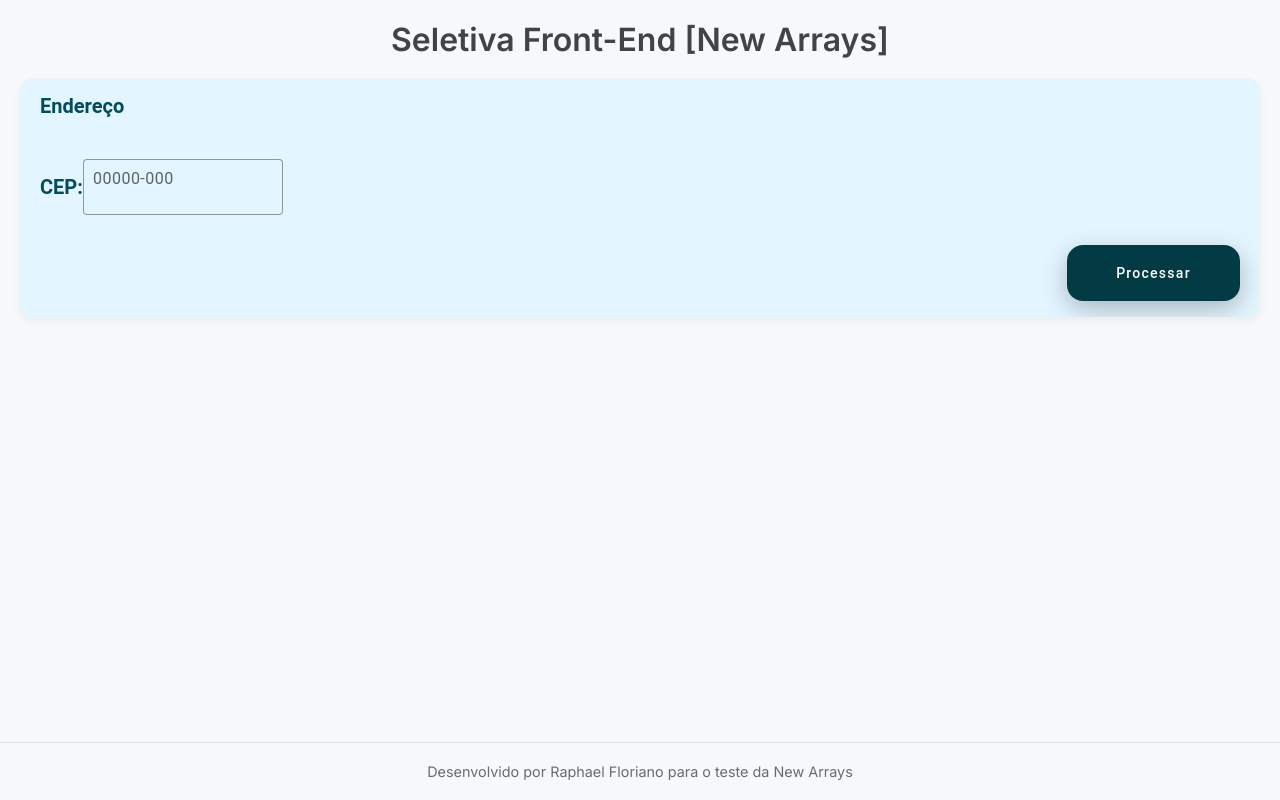
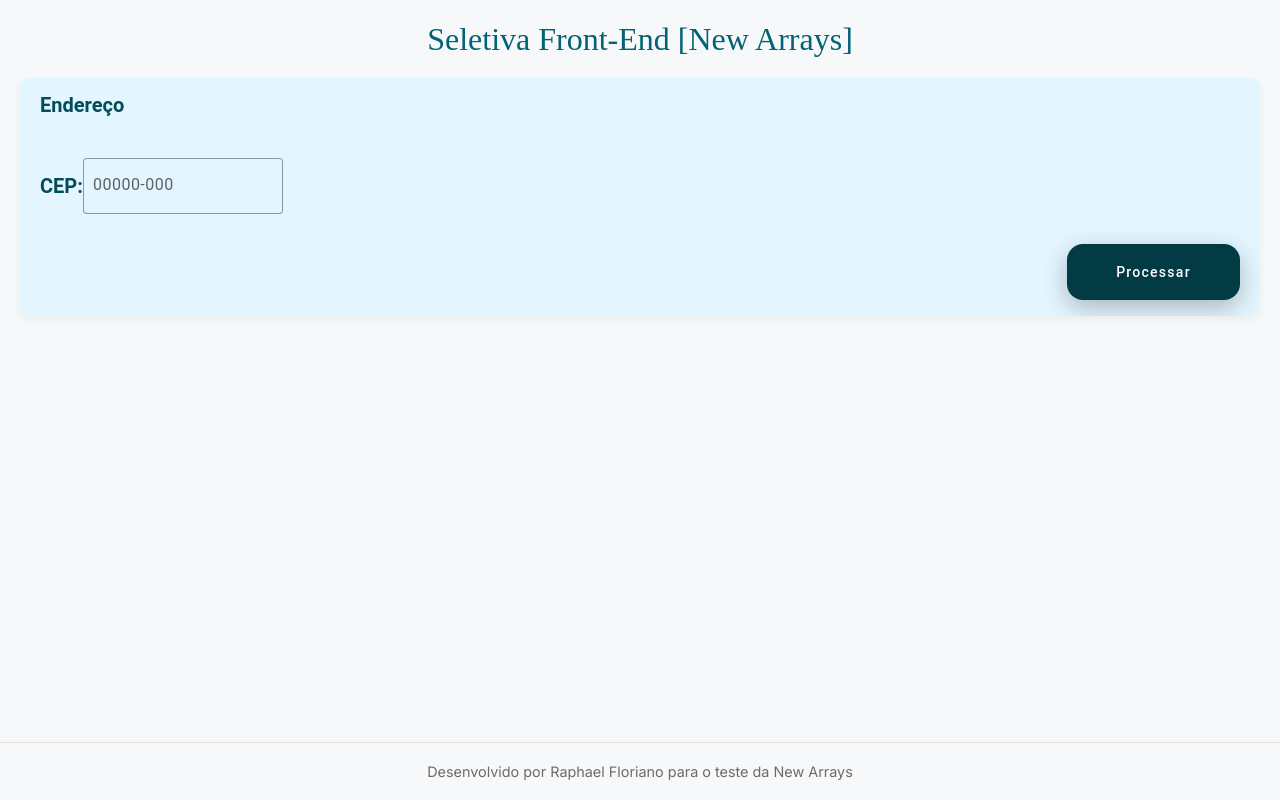
Before and after one commit to RaphaelLeonardo/clima-cep-app, an Angular app: page / in a window 1280 px wide. Built offline with nearby package versions, Linux system fonts and the light colour scheme.

Commit message:
Alterações gerais

```diff
--- a/src/app/app.component.scss
+++ b/src/app/app.component.scss
@@ -10,10 +10,15 @@ header {
   text-align: center;
 
   h1 {
+    font-family: Playfair;
+    font-weight: 400;
+    line-height: 120%;
+    letter-spacing: 0%;
     margin: 0;
     font-size: 2rem;
-    font-weight: 600;
-    color: var(--secondary-color);
+    font-weight: 400;
+    color:#036374;
+    ;
   }
 }
 
--- a/src/app/components/cep-search/cep-search.component.scss
+++ b/src/app/components/cep-search/cep-search.component.scss
@@ -63,7 +63,7 @@ span {
   margin-left: 0;
 
   ::ng-deep .mat-mdc-form-field-infix {
-    padding: 8px 0;
+    padding: 15px 0;
   }
 
   ::ng-deep .mat-mdc-text-field-wrapper {
--- a/src/app/components/weather-display/weather-display.component.html
+++ b/src/app/components/weather-display/weather-display.component.html
@@ -51,7 +51,7 @@
                   <img [src]="getWeatherImage(i)" [alt]="'Previsão dia ' + (i+1)">
                 </div>
               </div>
-              <p class="forecast-city">{{weatherData.name || 'São Paulo'}}, {{weatherData.sys.country || 'BR'}}</p>
+              <p class="forecast-city">{{weatherData.name}}, {{weatherData.sys.country}}</p>
             </div>
           </div>
         </div>
--- a/src/app/components/weather-display/weather-display.component.scss
+++ b/src/app/components/weather-display/weather-display.component.scss
@@ -82,7 +82,7 @@ mat-card-content {
     h2 {
       margin: 0;
       font-size: 3.5rem;
-      font-weight: 700;
+      font-weight: 400;
       line-height: 1;
     }
 
@@ -211,7 +211,7 @@ mat-card-content {
     .forecast-temp {
       margin: 0;
       font-size: 1.3rem;
-      font-weight: 600;
+      font-weight:400;
       position: relative;
       z-index: 1;
     }
--- a/src/index.html
+++ b/src/index.html
@@ -5,7 +5,7 @@
   <title>Clima e CEP - New Arrays</title>
   <base href="/">
   <meta name="viewport" content="width=device-width, initial-scale=1">
-  <link rel="icon" type="image/x-icon" href="favicon.ico">
+  <link rel="icon" type="image/x-icon" href="assets/images/sun.png">
   <link href="https://fonts.googleapis.com/css2?family=Inter:wght@400;500;600;700&display=swap" rel="stylesheet">
   <link href="https://fonts.googleapis.com/icon?family=Material+Icons|Material+Icons+Outlined" rel="stylesheet">
 </head>
```
